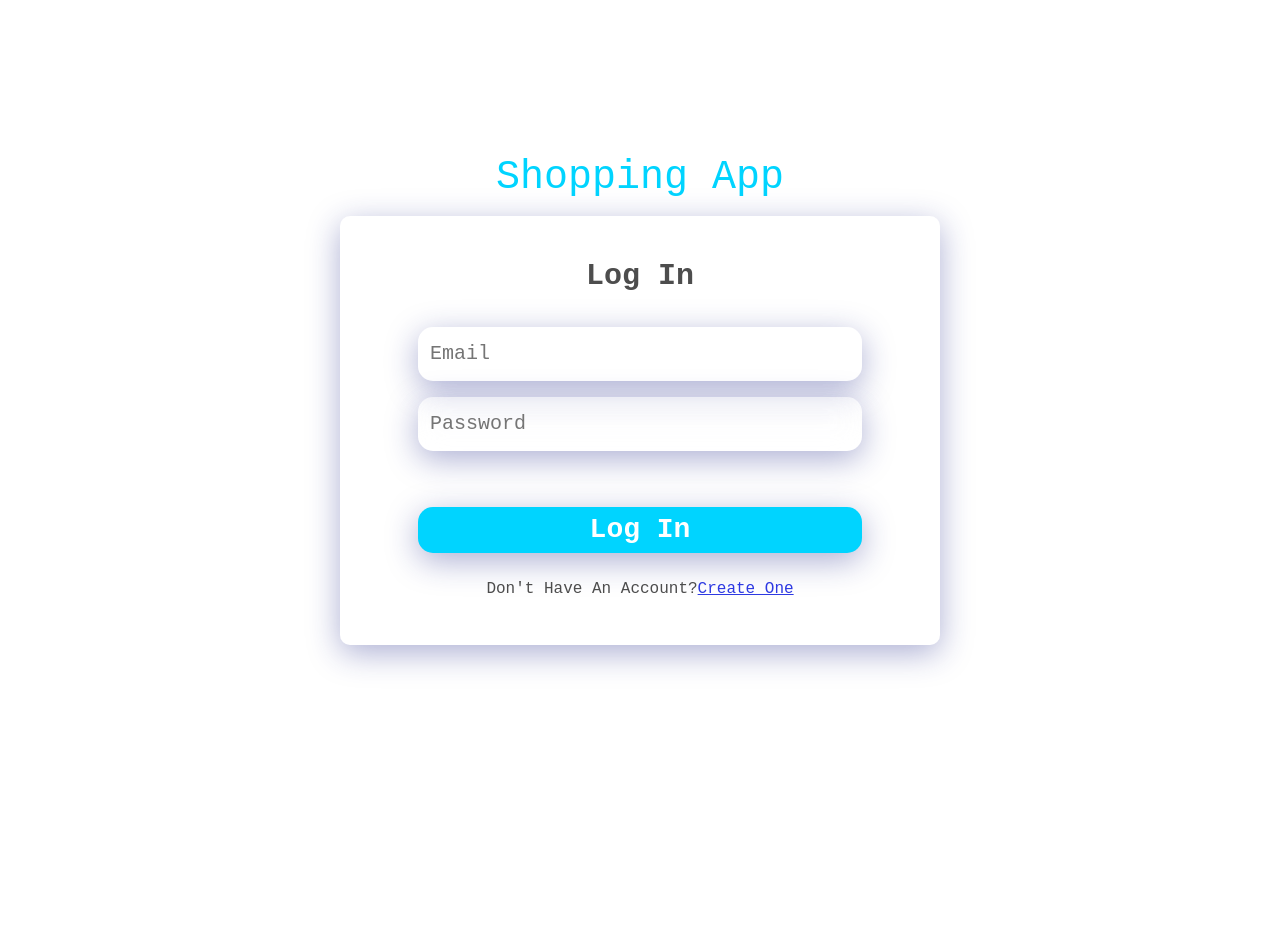
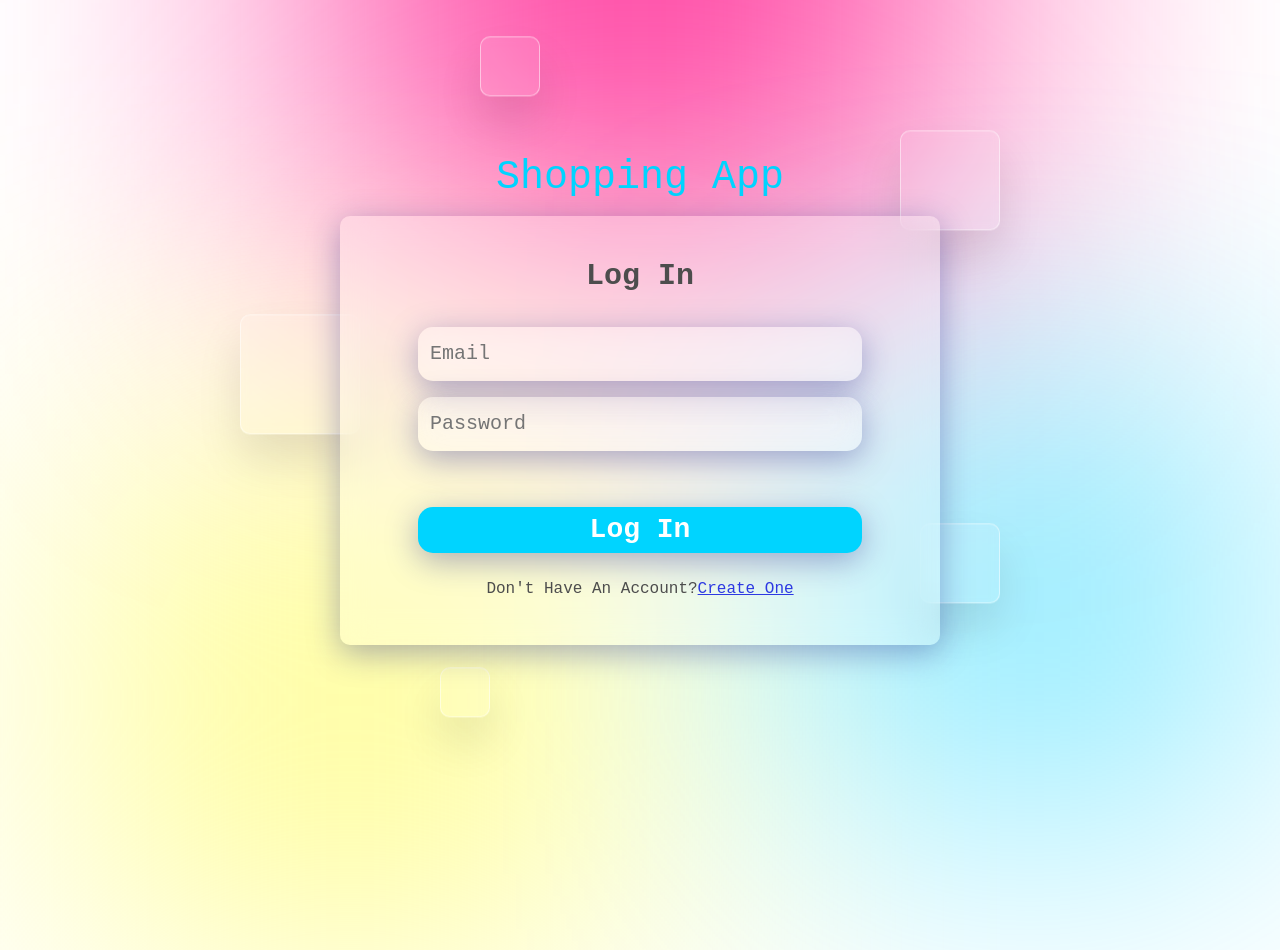
Before and after one commit to faria-karim-porna/mern-shopping-app-client, a React (Vite) app: page /login in a window 1280 px wide. Before the commit the page ends 800 px from the top, so only its background shows below. Built offline with nearby package versions, Linux system fonts and the light colour scheme.

Commit message:
Glassmorphism Added To Login

```diff
--- a/src/App.tsx
+++ b/src/App.tsx
@@ -5,7 +5,6 @@ import { SignUp } from "./components/pages/Signup";
 import { Dashboard } from "./components/pages/Dashboard";
 import { UserModal } from "./components/modals/UserModal";
 import { ResetPassword } from "./components/pages/ResetPassword";
-import { GlassmorphismBackground } from "./components/common/GlassMorphismBackground";
 
 export default function App() {
   return (
@@ -16,7 +15,6 @@ export default function App() {
           <Route path="/login" element={<Login />} />
           <Route path="/resetpassword" element={<ResetPassword />} />
           <Route path="/signup" element={<SignUp />} />
-          <Route path="/gmbg" element={<GlassmorphismBackground />} />
         </Routes>
       </Router>
       <UserModal />
--- a/src/assets/css/style.css
+++ b/src/assets/css/style.css
@@ -128,9 +128,10 @@ body {
     --i: 4;
 }
 
+/* main content */
 .content {
     position: relative;
-    width: 1400px;
+    /* width: 1400px;
     min-height: 400px;
     background: rgba(255, 255, 255, 0.1);
     border-radius: 10px;
@@ -141,7 +142,7 @@ body {
     box-shadow: 0 25px 45px rgba(0, 0, 0, 0.1);
     border: 1px solid rgba(255, 255, 255, 0.5);
     border-right: 1px solid rgba(255, 255, 255, 0.2);
-    border-bottom: 1px solid rgba(255, 255, 255, 0.2);
+    border-bottom: 1px solid rgba(255, 255, 255, 0.2); */
 }
 
 /* =============================== Checkbox ===================================== */
--- a/src/components/common/GlassmorphismBackground.tsx
+++ b/src/components/common/GlassmorphismBackground.tsx
@@ -1,7 +1,7 @@
 import React from "react";
 import { useAppDispatch } from "../core/redux/reduxStore";
 
-const GlassmorphismBackgroundComponent = () => {
+const GlassmorphismBackgroundComponent = (props: React.PropsWithChildren) => {
   const dispatch = useAppDispatch();
   return (
     <>
@@ -16,7 +16,7 @@ const GlassmorphismBackgroundComponent = () => {
           <div className="square"></div>
           <div className="square"></div>
           <div className="square"></div>
-          <div className="content"></div>
+          <div className="content">{props.children}</div>
         </div>
       </div>
     </>
--- a/src/components/pages/Login.tsx
+++ b/src/components/pages/Login.tsx
@@ -1,4 +1,5 @@
 import React, { useState } from "react";
+import { GlassmorphismBackground } from "../common/GlassmorphismBackground";
 
 const LoginComponent = () => {
   const [loginErrors, setLoginErros] = useState({
@@ -51,7 +52,8 @@ const LoginComponent = () => {
   };
   const login = () => {};
   return (
-    <div className="page d-flex justify-content-center align-items-center">
+    <GlassmorphismBackground>
+      <div className="d-flex justify-content-center align-items-center">
         {/* <!-- login section start --> */}
         <div className="d-flex justify-content-center w-100">
           {/* <!-- login background start --> */}
@@ -114,6 +116,7 @@ const LoginComponent = () => {
         </div>
         {/* <!-- login section end --> */}
       </div>
+    </GlassmorphismBackground>
   );
 };
 
```
Lines whose indentation alone changed are shown as unchanged.
